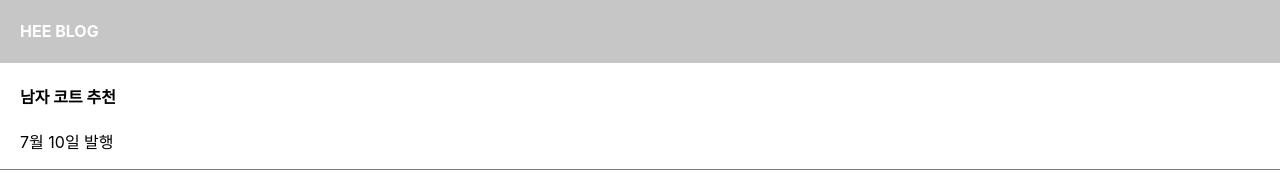
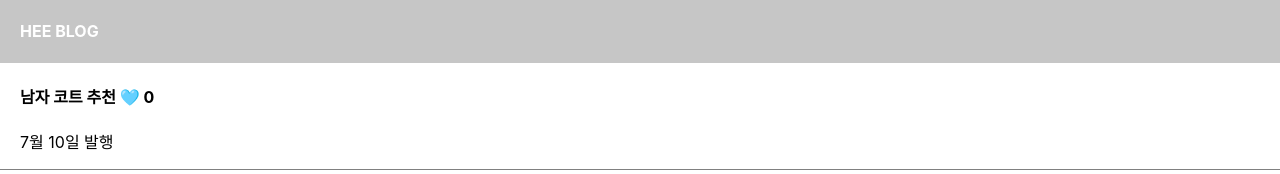
Before and after one commit to heeyonhh/blog, a React (Create React App) app: page / in a window 1280 px wide. Shown: the top 174 px of the page. Built offline with nearby package versions, Linux system fonts and the light colour scheme.

Commit message:
onclick state변경함수

```diff
--- a/src/App.js
+++ b/src/App.js
@@ -1,28 +1,32 @@
+/*eslint-disable*/
+//lint (워닝 메세지) 끄는 기능
+
 import { useState } from 'react';
 import './App.css';
 
 function App() {
 
-  let post = '강남 우동 맛집';
-  //자료 잠깐 저장할땐 변수 let var const
+  let [a, b] = useState(['남자 코트 추천', '여자 신발 추천', '한남동 카페 추천']);
+  let [따봉, 따봉변경] = useState(0);
+  //따봉변경 state변경 함수
 
-  let [a, b] = useState(['남자 코트 추천', '여자 신발 추천', '한남동 카페 추천']);
-  //import usestate (보관할 자료) let[ a state에 보관했던 자료, start 변경 도와주는 함수 ]
-  //destructuring 문법 : let num = [1, 2]; (array)
-  //let [a, c] = [1, 2]; 깔맞춤 문법
-  //왜 state 를 써야함 ? 변수가 변경됬을때 html 자동으로 반영, 재랜더링 자주 변경될것같은 html부분을 state로 만들어 놓기
-  // let [logo, setlogo] = useState('ReactBlog'); 로고 같이 변경이 안되는 친구들은 변수 쓰면 됨
+  // function 함수(){
+  //   console.log(1);
+  // };
 
-  //return 안에는 병룔로 2개이상 태그 기입 금지
   return (
     <div className="App">
       <div className="black-nav">
         <h4>HEE BLOG</h4>
       </div>
       <div className="list">
-        <h4>{ a[0] }</h4>
+        {/* onclick이벤트 핸들러 {}안에 함수 넣어야함 ()=>{} 함수 넣어도 됨*/}
+        {/* state변경 등호로 변경하면 안됨 */}
+        <h4>{ a[0] } <span onClick={()=>{ 따봉변경(따봉+1) }}>🩵</span> {따봉} </h4>
         <p>7월 10일 발행</p>
       </div>
+
+
       <div className="list">
         <h4>{ a[1] }</h4>
         <p>7월 8일 발행</p>
```
